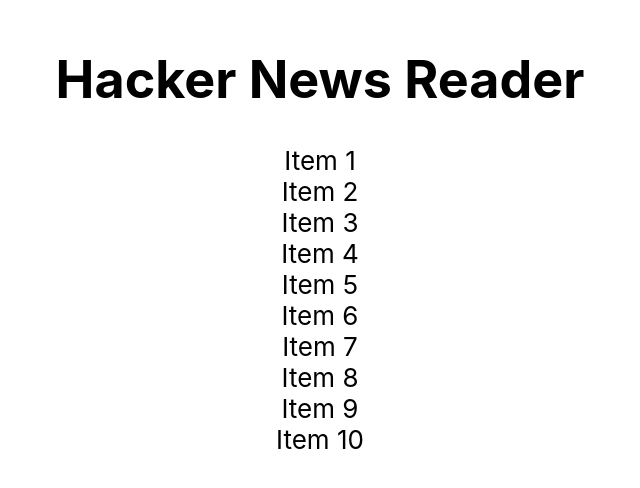
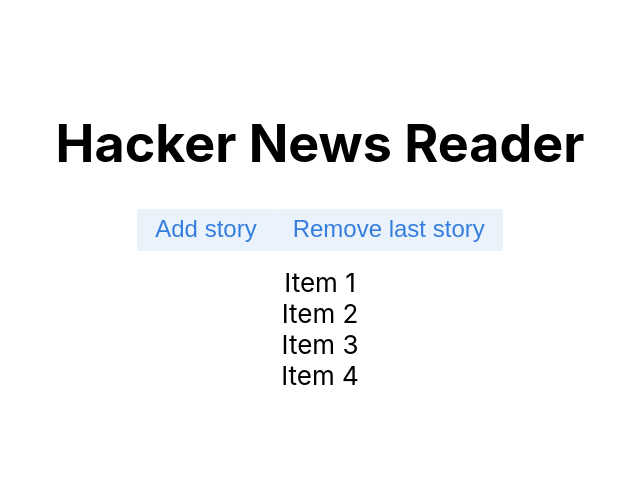
Before and after one commit to dzwillia/hacker-news-reader, a React (Create React App) app: page / in a window 1280 px wide. Shown: the part 166-654 px from the top of the page, without its empty margins (320-960 px from the left). Built offline with nearby package versions, Linux system fonts and the light colour scheme.

Commit message:
Added 'Add story' and 'Remove last story' buttons to emulate how things will work once we have the Hacker News API hooked up.

```diff
--- /dev/null
+++ b/src/components/story/Story.module.css
@@ -0,0 +1,32 @@
+.row {
+  display: flex;
+  align-items: center;
+  justify-content: center;
+}
+
+.row:not(:last-child) {
+  margin-bottom: 16px;
+}
+
+.button {
+  appearance: none;
+  border: none;
+  background: none;
+  font-size: 24px;
+  padding: 4px 16px 6px;
+  outline: none;
+  border: 2px solid transparent;
+  color: rgb(53, 126, 221);
+  cursor: pointer;
+  background-color: rgba(53, 126, 221, 0.1);
+  border-radius: 2px;
+  transition: all 0.15s;
+}
+
+.button:hover, .button:focus {
+  border: 2px solid rgba(53, 126, 221, 0.4);
+}
+
+.button:active {
+  background-color: rgba(53, 126, 221, 0.2);
+}
--- a/src/components/story/StoryListContainer.js
+++ b/src/components/story/StoryListContainer.js
@@ -1,14 +1,41 @@
 import React from 'react'
-import { useSelector } from 'react-redux';
+import { useSelector, useDispatch } from 'react-redux'
 import { StoryList } from './StoryList'
 import {
+  addStory,
+  removeStory,
   selectItems,
 } from './storySlice'
+import styles from './Story.module.css'
 
 export function StoryListContainer() {
+  const dispatch = useDispatch()
   const items = useSelector(selectItems)
+  const len = items.length
+  const newStory = {
+    id: len,
+    title: `Item ${len+1}`
+  }
 
   return (
-    <StoryList items={items} />
+    <div>
+      <div className={styles.row}>
+        <button
+          className={styles.button}
+          aria-label="Add story"
+          onClick={() => dispatch(addStory(newStory))}
+        >
+          Add story
+        </button>
+        <button
+          className={styles.button}
+          aria-label="Remove last story"
+          onClick={() => dispatch(removeStory(items.length - 1))}
+        >
+          Remove last story
+        </button>
+      </div>
+      <StoryList items={items} />
+    </div>
   )
 }
--- a/src/components/story/storySlice.js
+++ b/src/components/story/storySlice.js
@@ -33,18 +33,33 @@
 export const slice = createSlice({
   name: 'story',
   initialState: {
-    items: buildTestItems(10)
+    items: buildTestItems(4)
   },
   reducers: {
     addStory: (state, action) => {
       // append the story to the items array
       state.items = [...state.items, action.payload]
+    },
+    removeStory: (state, action) => {
+      // remove the story at the specified index from the items array
+      const idx = action.payload
+
+      if (idx >= 0 && idx < state.items.length) {
+        // remove the item from the array
+        state.items = [
+          ...state.items.slice(0, idx),
+          ...state.items.slice(idx + 1)
+        ]
+      } else {
+        // index is out-of-bounds; bail out
+        return state
+      }
     }
   },
 })
 
 // actions
-export const { addStory } = slice.actions
+export const { addStory, removeStory } = slice.actions
 
 // selectors
 export const selectItems = state => state.story.items
```
